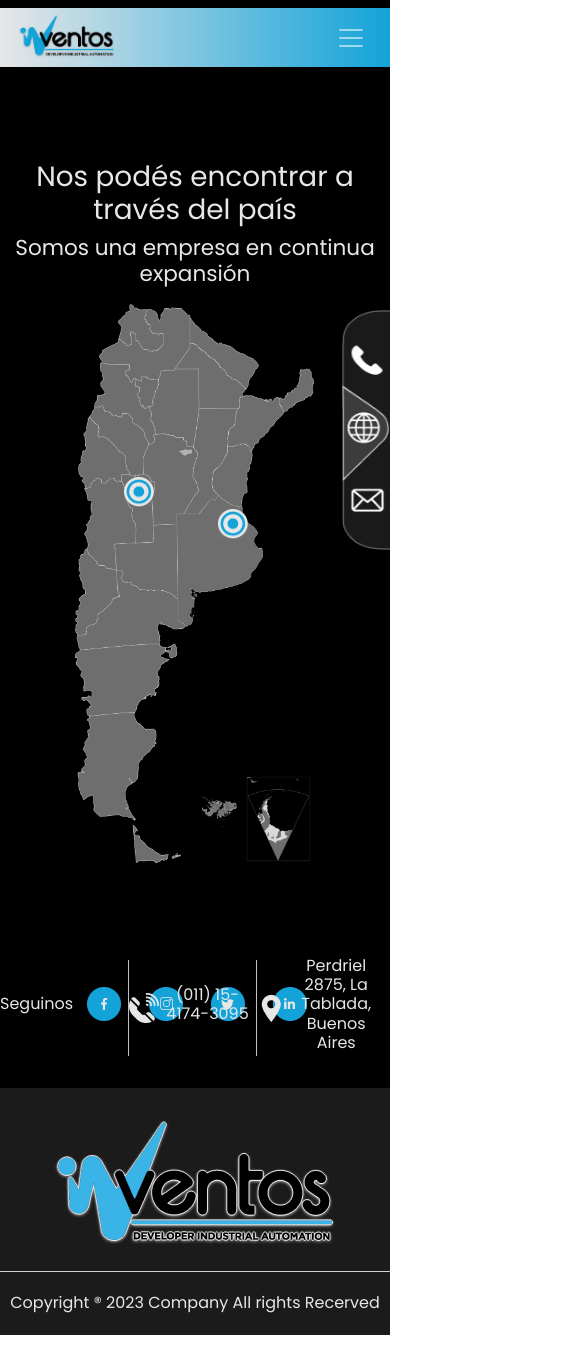
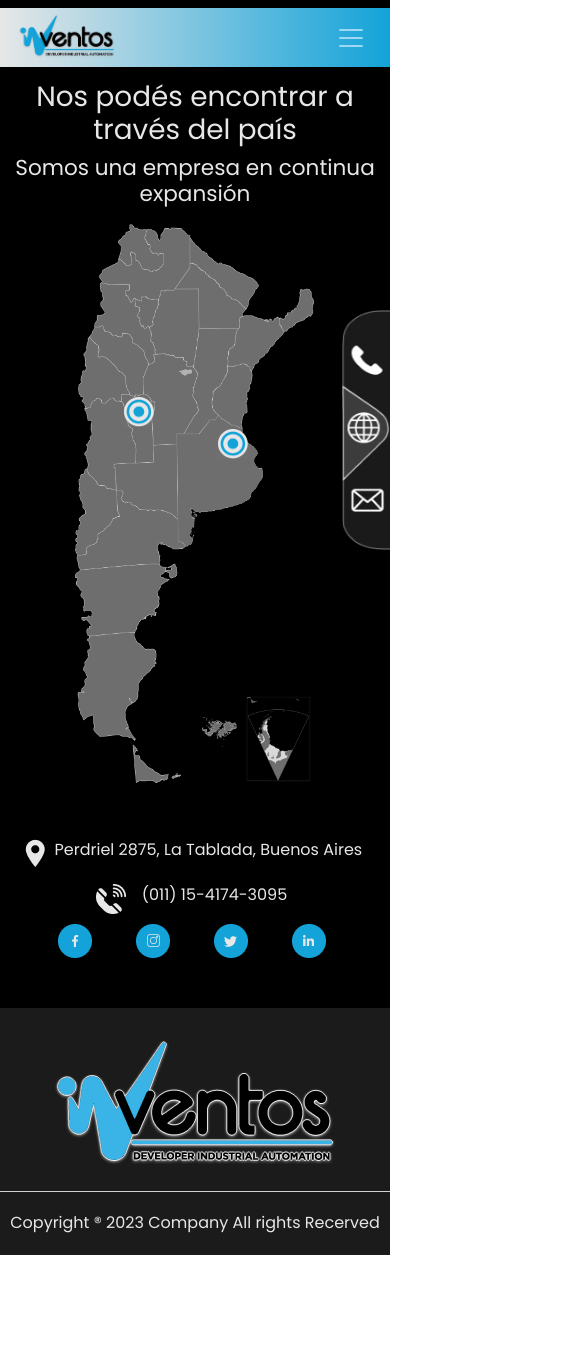
Before and after one commit to JuanBenega/prjVentos, a React (Create React App) app: page /contact in a window 390 px wide. Shown: the top 1351 px of the page, 585 px wide, since content can reach past the window. After the commit the page ends 1271 px from the top, so only its background shows below. Built offline with nearby package versions, Linux system fonts and the light colour scheme.

Commit message:
fixed links responsive behaviour & location pins

```diff
--- a/src/pages/Contact.jsx
+++ b/src/pages/Contact.jsx
@@ -23,7 +23,7 @@ const Contact = () => {
                 <h4 className="contactText">Somos una empresa en continua expansión</h4>
                 {/* <Image src={mapa} className='contactMap' /> */}
                 <div className="location1 tooltip">
-                    <Image src={locationPin} className='locationPin'/>
+                    <Image src={locationPin} className='locationPin' />
                     <div className="right">
                         <Image src={contactGps} />
                         <h6>Perdriel 2875, La Tablada, Buenos Aires</h6>
@@ -35,7 +35,7 @@ const Contact = () => {
                     </div>
                 </div>
                 <div className="location2 tooltip">
-                    <Image src={locationPin} className='locationPin'/>
+                    <Image src={locationPin} className='locationPin' />
                     <div className="right">
                         <Image src={contactGps} />
                         <h6>Arenales 872, Villa Mercedes, San Luis</h6>
@@ -49,7 +49,7 @@ const Contact = () => {
             </div>
             <div className="contactLinks">
                 <div className="contactItem">
-                    <h6>Seguinos</h6>
+                    <h6 className='contactSocialTitle'>Seguinos</h6>
                     <Nav.Link href='https://www.facebook.com/profile.php?id=100083334182810'><Image src={contactFace} /></Nav.Link>
                     <Nav.Link href='https://www.instagram.com/ventos_oficial/'><Image src={contactInst} /></Nav.Link>
                     <Nav.Link href=''><Image src={contactTwit} /></Nav.Link>
@@ -60,7 +60,7 @@ const Contact = () => {
                     <h6>(011) 15-4174-3095</h6>
                 </div>
                 <div className="contactItem2">
-                <Image src={contactLinkGps} />
+                    <Image src={contactLinkGps} />
                     <h6>Perdriel 2875, La Tablada, Buenos Aires</h6>
                 </div>
             </div>
--- a/src/styles/pages/_contact.scss
+++ b/src/styles/pages/_contact.scss
@@ -9,10 +9,10 @@
 
     .map {
         width: 100%;
-        height: 80rem;
+        height: 60rem;
         //position: absolute;
         background-image: url('../../img/mapa.png');
-        background-size: 30rem;
+        background-size: 20rem;
         background-repeat: no-repeat;
         background-position-x: center;
         background-position-y: 60%;
@@ -21,7 +21,7 @@
         .location1 {
             //position: absolute;
             left: 7rem;
-            top: 25rem;
+            top: 19rem;
 
             //z-index: 2;
             @media screen and (max-width: $mobileScreen) {
@@ -32,8 +32,8 @@
 
         .location2 {
             //position: absolute;
-            left: -10rem;
-            top: 22rem;
+            left: -7.5rem;
+            top: 16.5rem;
 
             //z-index: 2;
             @media screen and (max-width: $mobileScreen) {
@@ -43,6 +43,8 @@
         }
 
         .locationPin {
+            width: 75%;
+
             @media screen and (max-width: $mobileScreen) {
                 width: 50%;
             }
@@ -84,6 +86,12 @@
                 ". ."
                 ". .";
             align-items: center;
+
+            @media screen and (max-width: $mobileScreen) {
+                top: 200%;
+                left: -80%;
+                width: 15rem;
+            }
         }
 
         .tooltip:hover .right {
@@ -111,6 +119,10 @@
             transform: translate(50%, -50%) rotate(-45deg);
             background-color: transparent;
             border: 2px solid #13A3D9;
+
+            @media screen and (max-width: $mobileScreen) {
+                display: none;
+            }
         }
 
 
@@ -130,12 +142,43 @@
         .contactItem {
             @extend %contactItem;
             border-right: 1px solid #C2C2C2;
+
+            .contactSocialTitle {
+                @media screen and (max-width: $mobileScreen) {
+                    display: none;
+                }
+            }
+            @media screen and (max-width: $mobileScreen) {
+                width: 90%;
+                border-right: none;
+                justify-content: center;
+                column-gap: 1rem;
+                margin-left: 1rem;
+                //border-bottom: 1px solid #C2C2C2;
+            }
         }
 
         .contactItem2 {
             @extend %contactItem;
 
+            @media screen and (max-width: $mobileScreen) {
+                width: 90%;
+                border-right: none;
+                margin-left: 1rem;
+                margin-bottom: 1rem;
+                //border-bottom: 1px solid #C2C2C2;
+            }
+
+        }
+
+        @media screen and (max-width: $mobileScreen) {
+            flex-direction: column-reverse;
+
         }
 
     }
+
+    @media screen and (max-width: $mobileScreen) {
+        padding-top: 5rem;
+    }
 }
```
